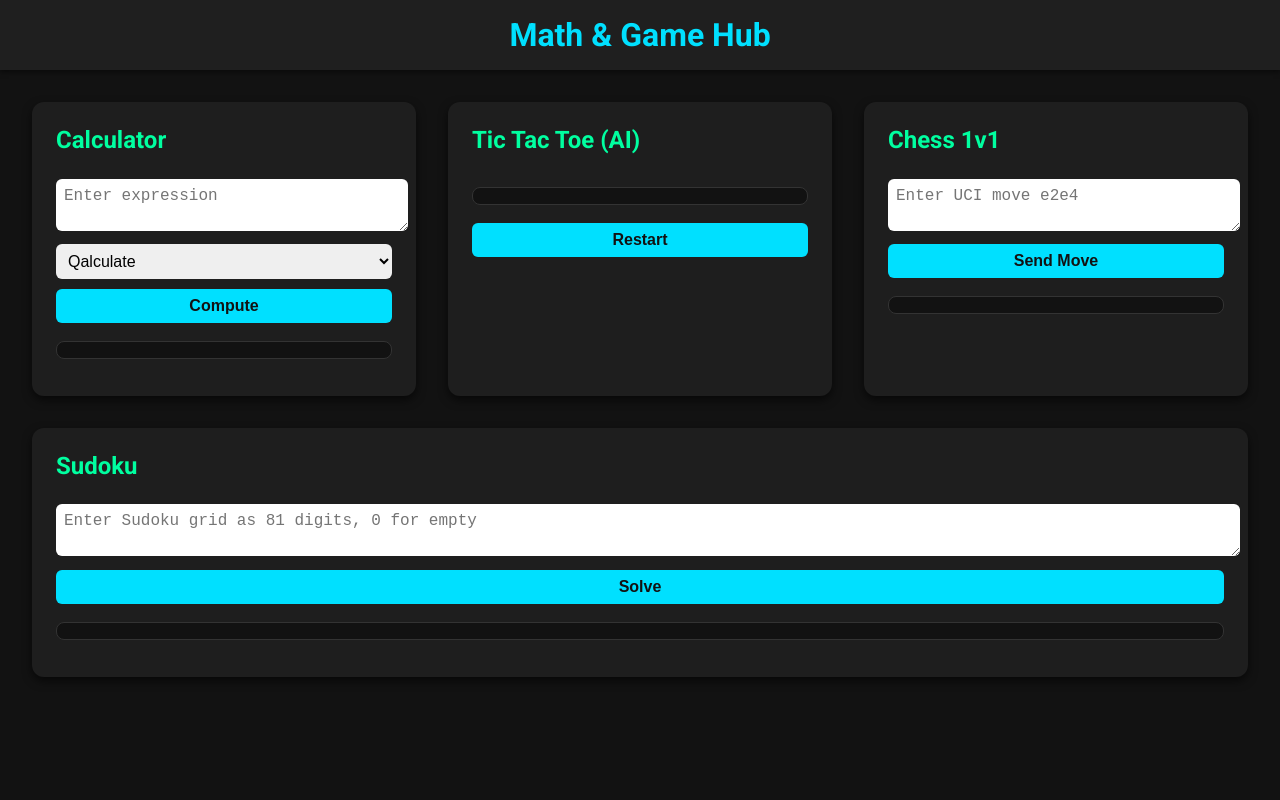
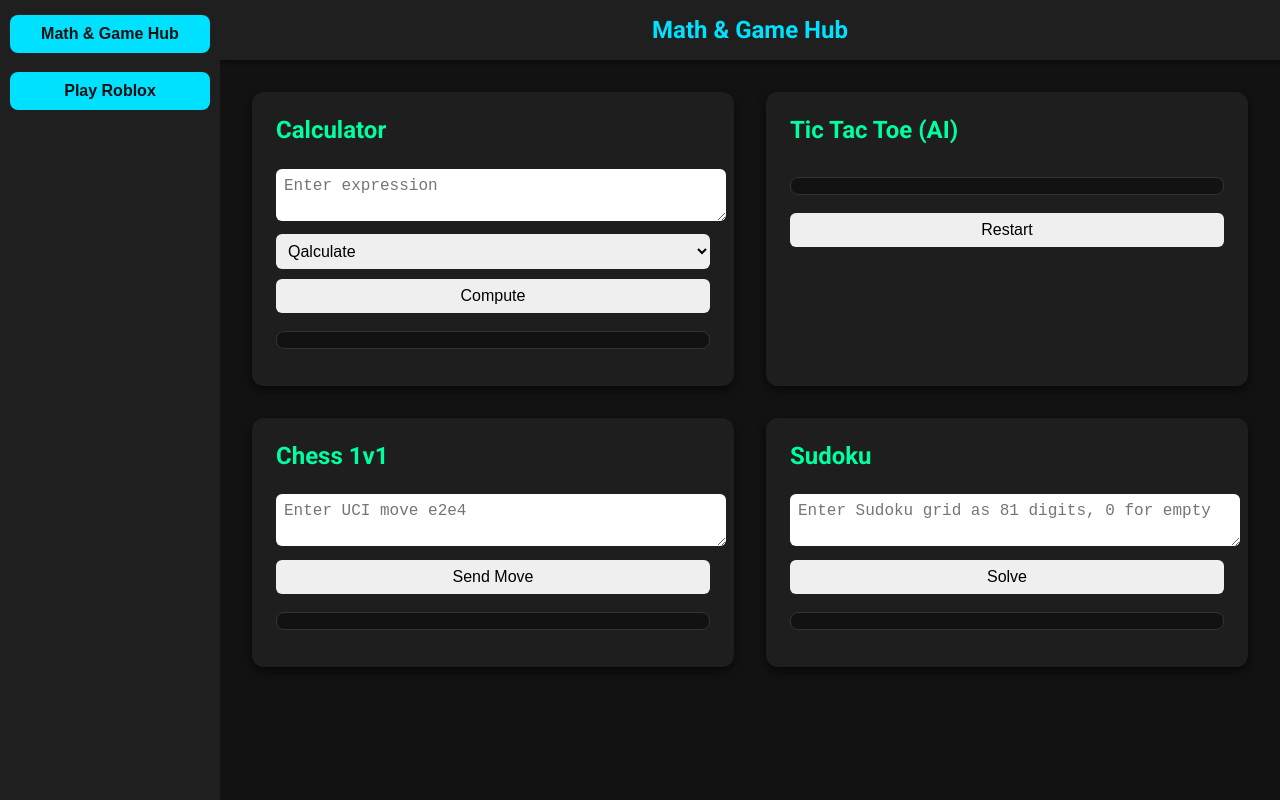
Before and after one commit to achintyachakraborty49/Web-Page-with-Custom-SuperQalc-library-Qalculate-Wolfram-Alpha-SymPy-along-with-a-Discord-Bot-, a plain HTML site: page advikmathlib/index.html in a window 1280 px wide. Drawn offline with Linux system fonts and the light colour scheme; no server answers.

Commit message:
Update index.html

```diff
--- a/advikmathlib/index.html
+++ b/advikmathlib/index.html
@@ -3,29 +3,42 @@
 <head>
 <meta charset="UTF-8">
 <meta name="viewport" content="width=device-width, initial-scale=1.0">
-<title>Math & Game Hub</title>
+<title>Math & Game Hub + Roblox</title>
 <link href="https://fonts.googleapis.com/css2?family=Roboto:wght@400;700&display=swap" rel="stylesheet">
 <style>
   body { font-family: 'Roboto', sans-serif; background: #121212; color: #f5f5f5; margin: 0; padding: 0; }
+  .app-container { display: flex; height: 100vh; }
+  .sidebar { width: 200px; background: #1f1f1f; display: flex; flex-direction: column; padding: 10px; gap: 10px; }
+  .sidebar button { background: #00e0ff; color: #121212; padding: 10px; border: none; border-radius: 8px; cursor: pointer; font-weight: bold; }
+  .sidebar button:hover { background: #00ffa0; }
+  .main-content { flex: 1; overflow-y: auto; }
   header { text-align: center; padding: 1rem; background: #1f1f1f; box-shadow: 0 2px 5px rgba(0,0,0,0.5); }
   header h1 { margin: 0; color: #00e0ff; }
   main { display: flex; flex-wrap: wrap; justify-content: center; padding: 2rem; gap: 2rem; }
   .card { background: #1e1e1e; border-radius: 12px; box-shadow: 0 4px 10px rgba(0,0,0,0.6); padding: 1.5rem; width: 300px; flex: 1 1 300px; }
   .card h2 { margin-top: 0; color: #00ffa0; }
   input, button, textarea, select { width: 100%; padding: 0.5rem; margin: 0.3rem 0; border-radius: 6px; border: none; outline: none; font-size: 1rem; }
-  button { background: #00e0ff; color: #121212; font-weight: bold; cursor: pointer; transition: 0.3s; }
-  button:hover { background: #00ffa0; }
   pre { background: #121212; border: 1px solid #333; border-radius: 8px; padding: 0.5rem; max-height: 200px; overflow-y: auto; }
   .board { display: grid; grid-template-columns: repeat(3, 1fr); gap: 5px; }
   .board button { font-size: 2rem; background: #222; color: #fff; }
+  .section { padding: 0; display: none; }
+  .section.active { display: block; }
 </style>
 </head>
 <body>
 
+<div class="app-container">
+  <aside class="sidebar">
+    <button onclick="showSection('hub')">Math & Game Hub</button>
+    <button onclick="showSection('roblox')">Play Roblox</button>
+  </aside>
+
+  <div class="main-content">
+    <!-- Math & Game Hub Section -->
+    <section id="hub" class="section active">
       <header>
         <h1>Math & Game Hub</h1>
       </header>
-
       <main>
         <!-- CALCULATOR CARD -->
         <div class="card">
@@ -66,8 +79,29 @@
           <pre id="sudokuOutput"></pre>
         </div>
       </main>
+    </section>
+
+    <!-- Roblox Section -->
+<section id="roblox" class="section">
+  <header>
+    <h1>Play Roblox</h1>
+  </header>
+  <main>
+    <p>Click below to open Roblox in a new tab:</p>
+    <button onclick="window.open('https://www.roblox.com', '_blank')">
+      Launch Roblox
+    </button>
+  </main>
+</section>
+  </div>
+</div>
 
 <script>
+function showSection(id) {
+  document.querySelectorAll('.section').forEach(sec => sec.classList.remove('active'));
+  document.getElementById(id).classList.add('active');
+}
+
 /* ======= CALCULATOR ======= */
 async function calculate() {
   const expr = document.getElementById('calcInput').value;
@@ -92,7 +126,6 @@ async function calculate() {
 
 /* ======= TIC TAC TOE ======= */
 let tttUserId = "user123";
-
 async function startTicTacToe() {
   const res = await fetch("/tictactoe", {
     method: "POST",
@@ -103,7 +136,6 @@ async function startTicTacToe() {
   renderTTT(data.board);
   document.getElementById('tttStatus').textContent = data.message;
 }
-
 async function tttMove(pos) {
   const res = await fetch("/tictactoe/move", {
     method: "POST",
@@ -114,7 +146,6 @@ async function tttMove(pos) {
   renderTTT(data.board);
   document.getElementById('tttStatus').textContent = data.message;
 }
-
 function renderTTT(boardStr) {
   const boardDiv = document.getElementById('tictactoeBoard');
   boardDiv.innerHTML = '';
@@ -156,7 +187,8 @@ async function solveSudoku() {
     data.solution ? data.solution.map(row => row.join(' ')).join('\n') : data.detail;
 }
 
-startTicTacToe(); // initialize TTT
+startTicTacToe();
 </script>
+
 </body>
 </html>
```
Lines whose indentation alone changed are shown as unchanged.
